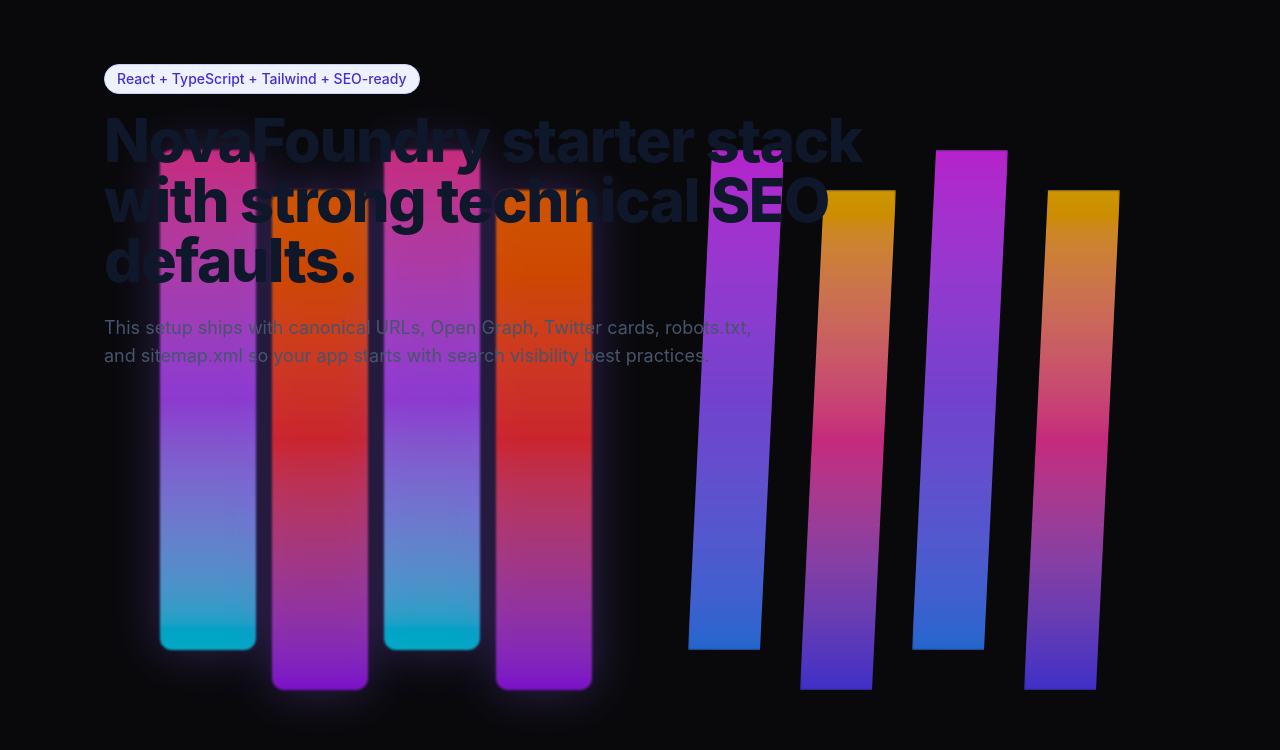
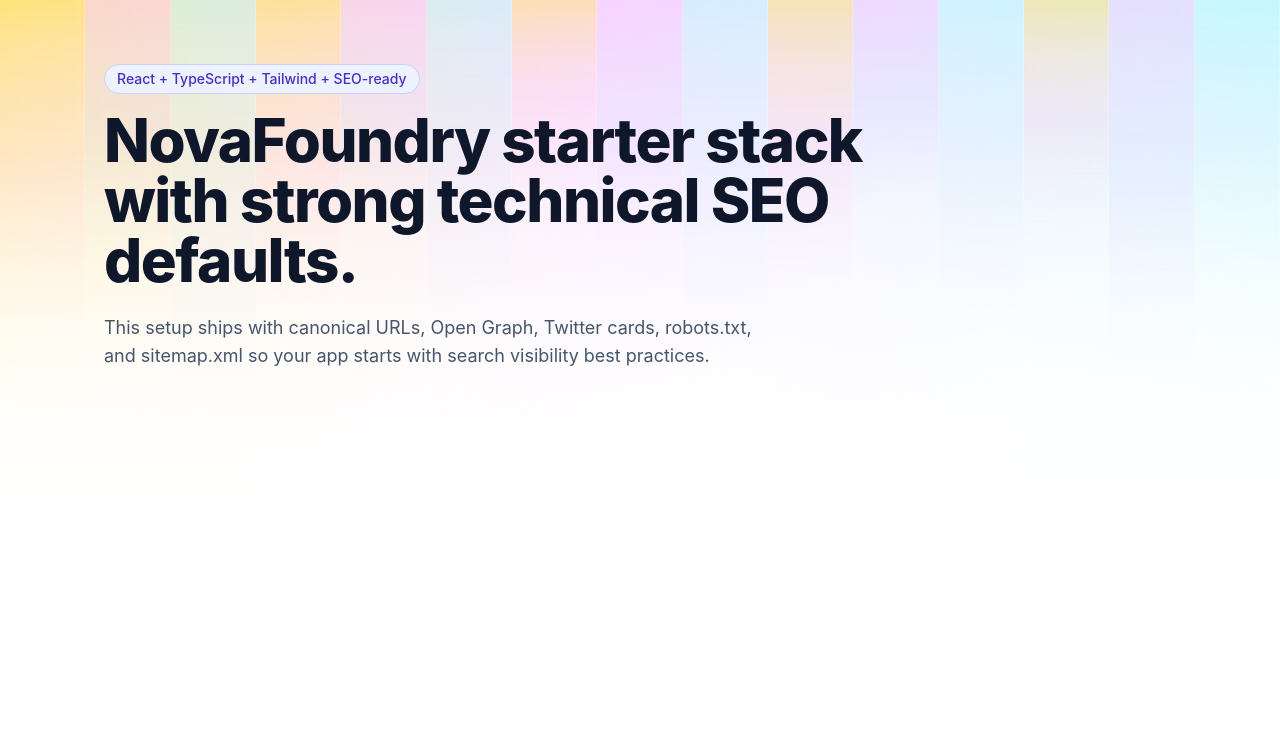
Before and after one commit to NovaFoundry-Technologies/novafoundry, a React (Vite) app: page / in a window 1280 px wide. Shown: the top 750 px of the page. Built offline with nearby package versions, Linux system fonts and the light colour scheme.

Commit message:
Feat: Hero stripe design integrated partially

```diff
--- a/src/App.tsx
+++ b/src/App.tsx
@@ -5,6 +5,7 @@ const SITE_URL = 'https://novafoundry.org'
 function App() {
   return (
     <>
+    <div>
       <Hero />
       <Seo
         title="Build Products Faster"
@@ -24,6 +25,7 @@ function App() {
           and sitemap.xml so your app starts with search visibility best practices.
         </p>
       </main>
+    </div>
     </>
   )
 }
--- a/src/components/shapes/Wave.tsx
+++ b/src/components/shapes/Wave.tsx
@@ -1,56 +1,42 @@
-export default function VerticalStripeBackground() {
+const stripes = [
+  "h-[22rem]",
+  "h-[17rem]",
+  "h-[25rem]",
+  "h-[19rem]",
+  "h-[14rem]",
+  "h-[21rem]",
+  "h-[12rem]",
+  "h-[16rem]",
+  "h-[23rem]",
+  "h-[18rem]",
+  "h-[13rem]",
+  "h-[20rem]",
+  "h-[15rem]",
+  "h-[24rem]",
+  "h-[17rem]",
+];
+
+export default function Wave() {
   return (
-    <div className="absolute inset-0 -z-10 overflow-hidden bg-zinc-950">
+    <div className="pointer-events-none absolute inset-0 -z-10 overflow-hidden bg-white">
+      <div className="absolute inset-x-0 top-0 h-[68vh] bg-gradient-to-r from-amber-200/75 via-fuchsia-200/55 via-45% to-cyan-100/80 [mask-image:linear-gradient(to_bottom,black_0%,black_28%,rgba(0,0,0,.45)_58%,transparent_100%)]" />
 
-      <div className="flex h-full items-center justify-center gap-24">
-
-        {/* Plain */}
-        <div className="flex gap-4">
-          {[...Array(4)].map((_, i) => (
-            <div
-              key={i}
-              className={`
-                w-24 h-[500px]
-                rounded-xl
-                opacity-80
-                blur-[1px]
-                shadow-[0_0_50px_rgba(139,92,246,.4)]
-                bg-gradient-to-b
-                ${i % 2 === 0
-                  ? "from-pink-500 via-purple-500 to-cyan-400"
-                  : "from-orange-500 via-red-500 to-purple-600 translate-y-10"
-                }
-              `}
-            />
-          ))}
-        </div>
-
-        {/* Trapezium */}
-        <div className="flex gap-4">
-          {[...Array(4)].map((_, i) => (
-            <div
-              key={i}
-              style={{
-                clipPath:
-                  "polygon(25% 0%,100% 0%,75% 100%,0% 100%)",
-              }}
-              className={`
-                w-24 h-[500px]
-                opacity-80
-                blur-[1px]
-                shadow-[0_0_50px_rgba(59,130,246,.4)]
-                bg-gradient-to-b
-                ${i % 2 === 0
-                  ? "from-fuchsia-500 via-violet-500 to-blue-500"
-                  : "from-amber-400 via-pink-500 to-indigo-600 translate-y-10"
-                }
-              `}
-            />
-          ))}
-        </div>
-
+      <div className="absolute inset-x-0 top-0 flex h-[28rem] overflow-hidden opacity-65 blur-[.4px] [mask-image:linear-gradient(to_bottom,black_0%,rgba(0,0,0,.78)_58%,transparent_100%)]">
+        {stripes.map((height, i) => (
+          <div
+            key={height + i}
+            className={`${height} flex-1 border-r border-white/35 bg-gradient-to-b ${
+              i % 3 === 0
+                ? "from-amber-300/55 via-pink-300/35 to-transparent"
+                : i % 3 === 1
+                  ? "from-fuchsia-300/45 via-violet-300/35 to-transparent"
+                  : "from-cyan-200/55 via-blue-200/35 to-transparent"
+            }`}
+          />
+        ))}
       </div>
 
+      <div className="absolute inset-x-0 top-0 h-[34rem] bg-gradient-to-b from-white/0 via-white/45 to-white" />
     </div>
   );
 }
--- a/src/sections/Hero.tsx
+++ b/src/sections/Hero.tsx
@@ -1,4 +1,3 @@
-import React from 'react'
 import Wave from "../components/shapes/Wave";
 
 function Hero() {
```
